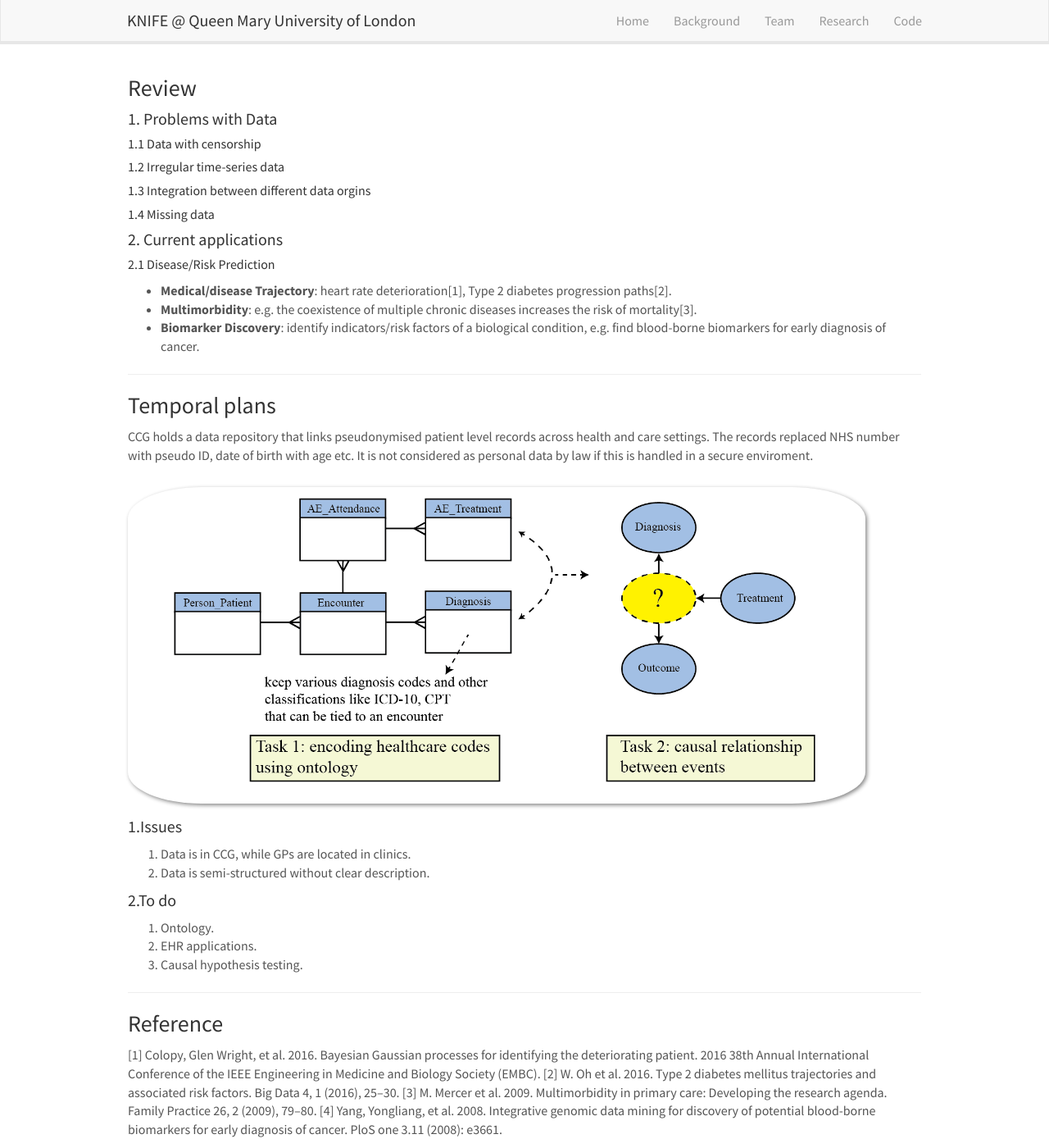
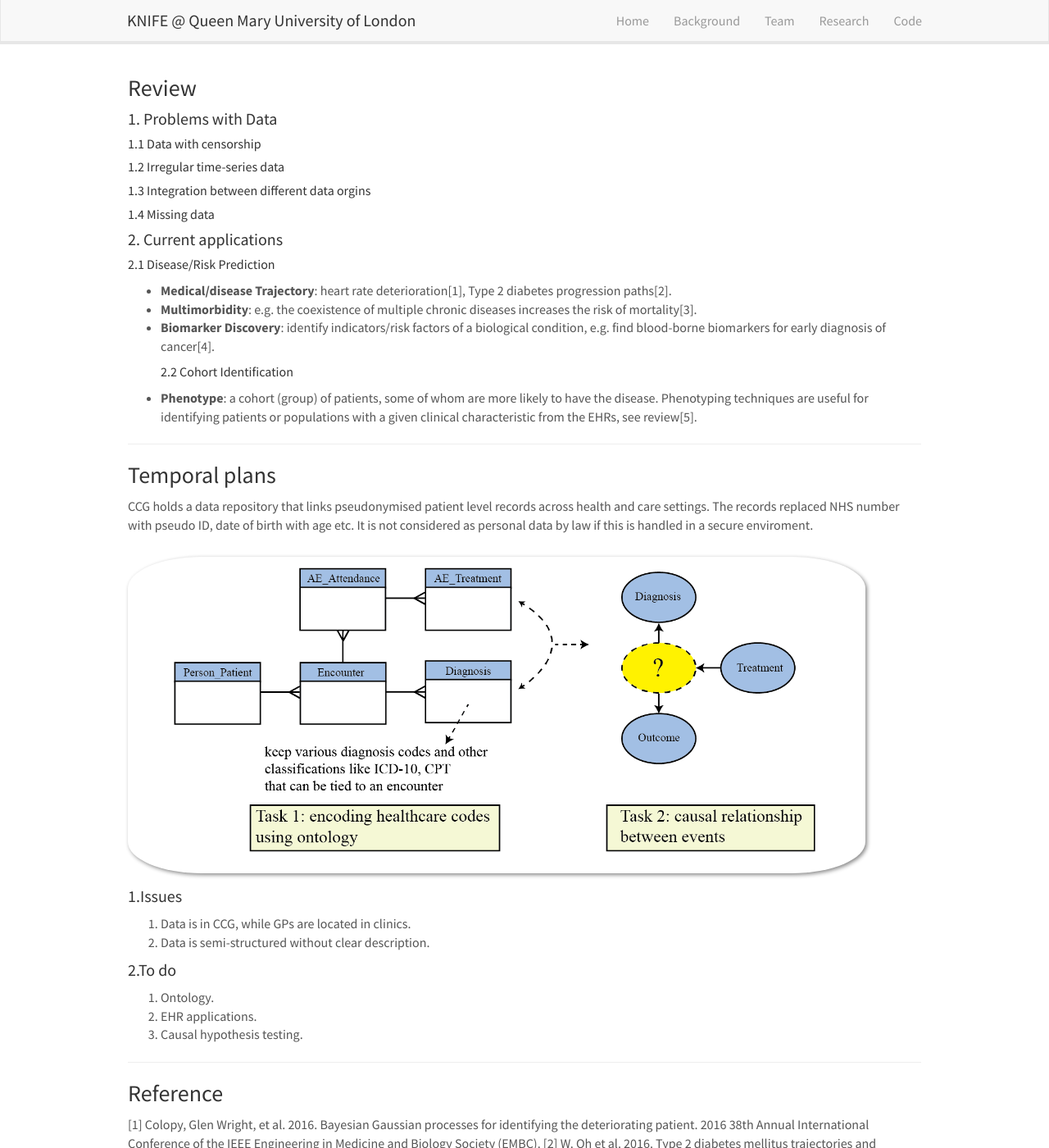
Before and after one commit to knifeqmul/knifeqmul.github.io, a Jekyll site: the page built from _pages/research.md, in a window 1280 px wide and 1400 px high. Shown: the whole window at 82% size. Built offline with Jekyll 4.4.1, drawn with Linux system fonts in a browser that asks for light colours; nearby versions of some CDN libraries; some of the changed text lies outside the part shown.

Commit message:
Update research.md

```diff
--- a/_pages/research.md
+++ b/_pages/research.md
@@ -18,7 +18,11 @@ permalink: /research/
 ##### 2.1 Disease/Risk Prediction
   * **Medical/disease Trajectory**: heart rate deterioration[1], Type 2 diabetes progression paths[2].
   * **Multimorbidity**: e.g. the coexistence of multiple chronic diseases increases the risk of mortality[3].
-  * **Biomarker Discovery**: identify indicators/risk factors of a biological condition, e.g. find blood-borne biomarkers for early diagnosis of cancer.
+  * **Biomarker Discovery**: identify indicators/risk factors of a biological condition, e.g. find blood-borne biomarkers for early diagnosis of cancer[4].
+##### 2.2 Cohort Identification
+  * **Phenotype**:  a cohort (group) of patients, some of whom are more likely to have the disease. Phenotyping techniques are useful for identifying patients or populations with a given clinical characteristic from the EHRs, see review[5].
+
+
 
 ---
 
@@ -50,3 +54,5 @@ CCG holds a data repository that links pseudonymised patient level records acros
 [2] W. Oh et al. 2016. Type 2 diabetes mellitus trajectories and associated risk factors. Big Data 4, 1 (2016), 25–30.
 [3] M. Mercer et al. 2009. Multimorbidity in primary care: Developing the research agenda. Family Practice 26, 2 (2009), 79–80.
 [4] Yang, Yongliang, et al. 2008. Integrative genomic data mining for discovery of potential blood-borne biomarkers for early diagnosis of cancer. PloS one 3.11 (2008): e3661.
+[5] C. Shivade et al. 2014. A review of approaches to identifying patient phenotype cohorts using electronic health records.
+JAMIA 21, 2 (2014), 221–230.
```
